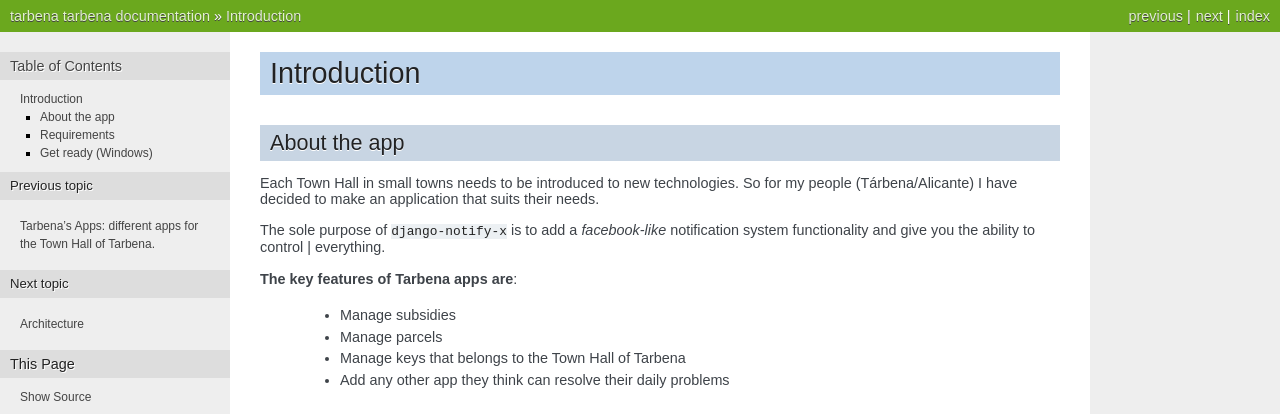
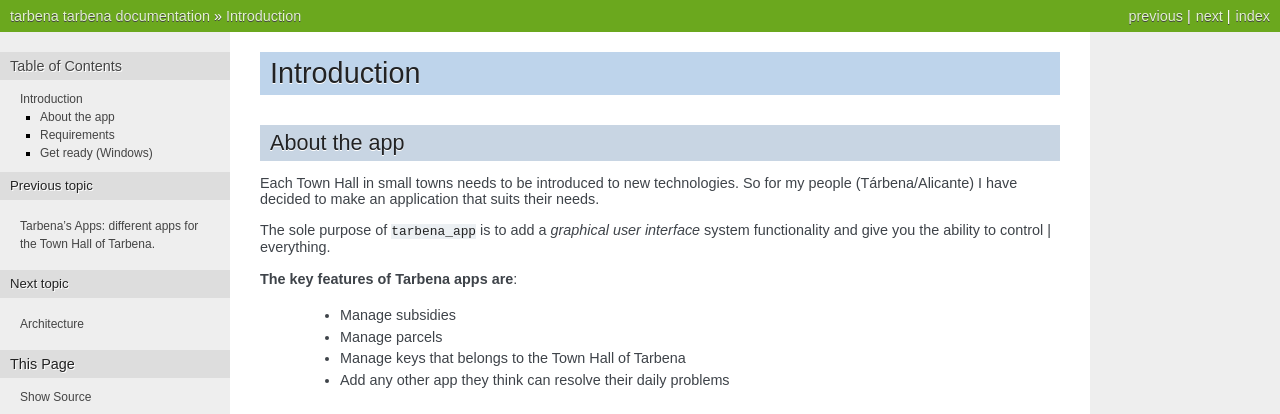
Before and after one commit to amosISA/tarbena_app, a Sphinx documentation site: the page built from docs/installation.rst, in a window 1280 px wide. Shown: the top 414 px of the page. Built offline with Sphinx 7.4.7, drawn with Linux system fonts in a browser that asks for light colours.

Commit message:
Updated docs

```diff
--- a/docs/installation.rst
+++ b/docs/installation.rst
@@ -6,7 +6,7 @@ About the app
 
 | Each Town Hall in small towns needs to be introduced to new technologies. So for my people (Tárbena/Alicante) I have decided to make an application that suits their needs.
 
-| The sole purpose of ``django-notify-x`` is to add a *facebook-like* notification system functionality and give you the ability to control | everything.
+| The sole purpose of ``tarbena_app`` is to add a *graphical user interface* system functionality and give you the ability to control | everything.
 
 **The key features of Tarbena apps are**:
 
```
